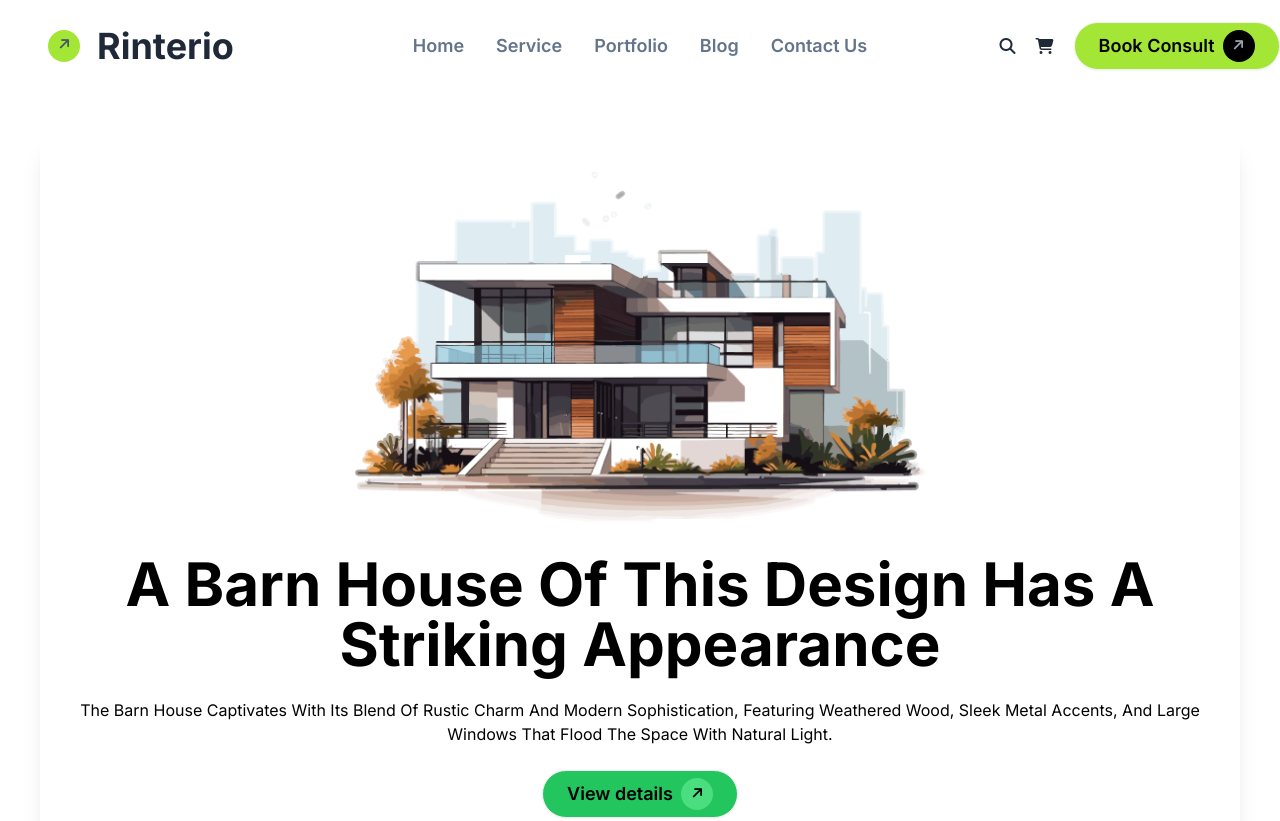
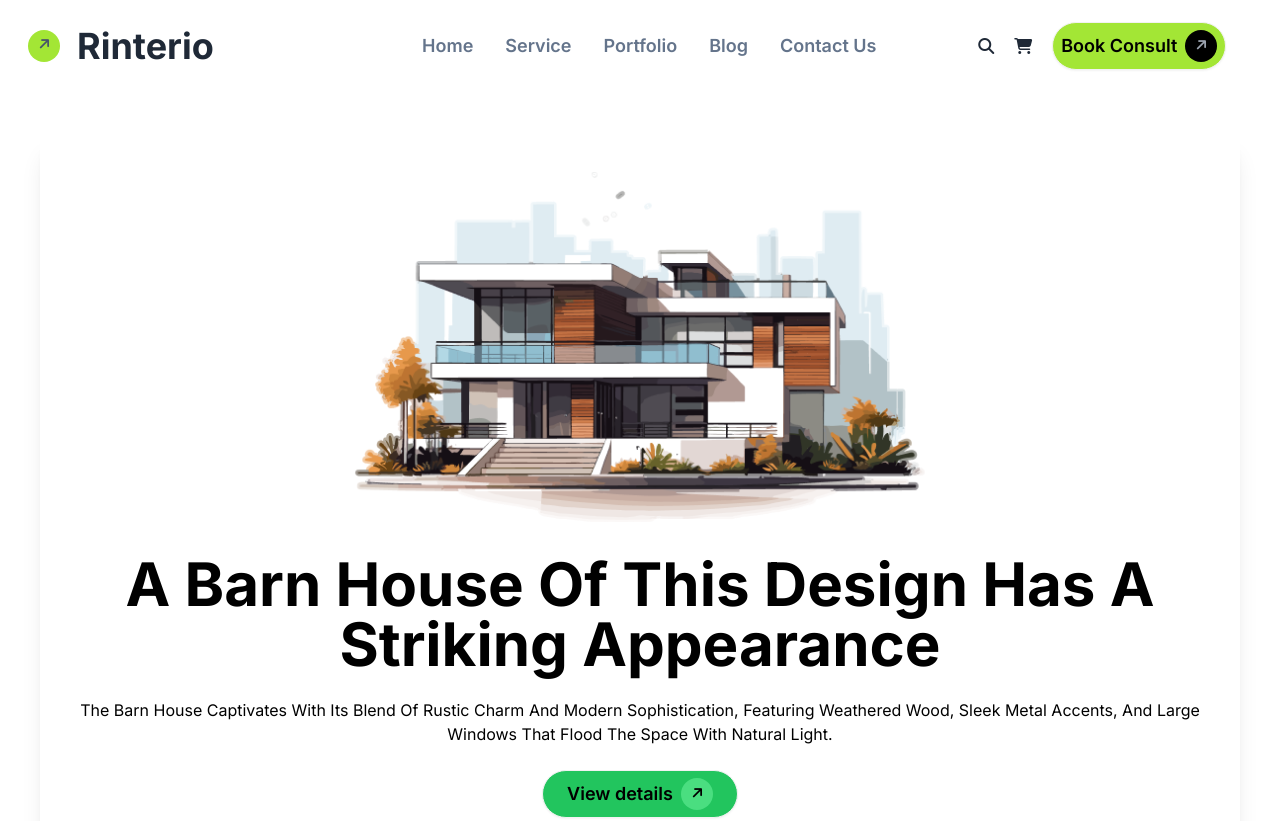
Before and after one commit to mdshohaan/B10-Assignment-03, a plain HTML site: page index.html in a window 1280 px wide. Shown: the top 821 px of the page. Drawn offline with nearby package versions, Linux system fonts and the light colour scheme.

Commit message:
nav bar change

```diff
--- a/index.html
+++ b/index.html
@@ -59,24 +59,23 @@
       };
     </script>
   </head>
-  <body class="font-Inter">
+  <body class="font-Inter overflow-x-hidden">
     <!-- header -->
     <header class="">
       <nav class="container mx-auto py-2">
-        <div class="navbar bg-base-100 ml-10">
-          <div class="navbar-start">
+        <div class="navbar bg-base-100">
+          <div class="navbar-start lg:px-5">
             <div class="flex items-center justify-center">
               <div class="bg-lime-400 h-8 w-8 rounded-full text-center">
                 <i
                   class="fa-solid fa-arrow-up rotate-45 text-sm text-slate-600 p-1"
                 ></i>
               </div>
-
-              <span class="btn btn-ghost text-4xl font-bold">Rinterio</span>
+              <span class="btn btn-ghost text-4xl font-bold"> Rinterio</span>
             </div>
           </div>
-          <div class="navbar-center hidden lg:flex mr-20">
-            <ul class="menu menu-horizontal px-1">
+          <div class="navbar-center hidden lg:flex">
+            <ul class="menu menu-horizontal px-10">
               <li>
                 <a
                   class="text-lg text-slate-500 hover:text-green-400 font-semibold"
@@ -116,7 +115,7 @@
             </div>
             <div><i class="fa-solid fa-cart-shopping"></i></div>
             <a
-              class="btn bg-lime-400 px-6 rounded-full text-black text-lg font-semibold"
+              class="btn bg-lime-400 px-2 rounded-full text-black text-lg font-semibold"
               >Book Consult
               <div class="bg-black h-8 w-8 rounded-full text-center">
                 <i
```
